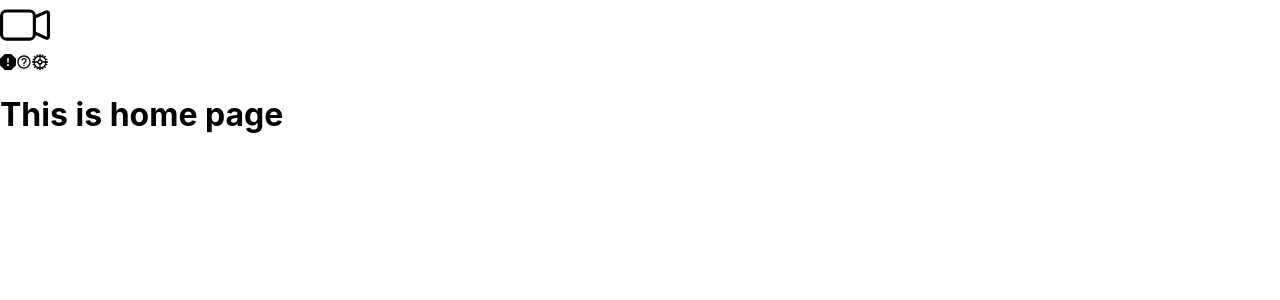
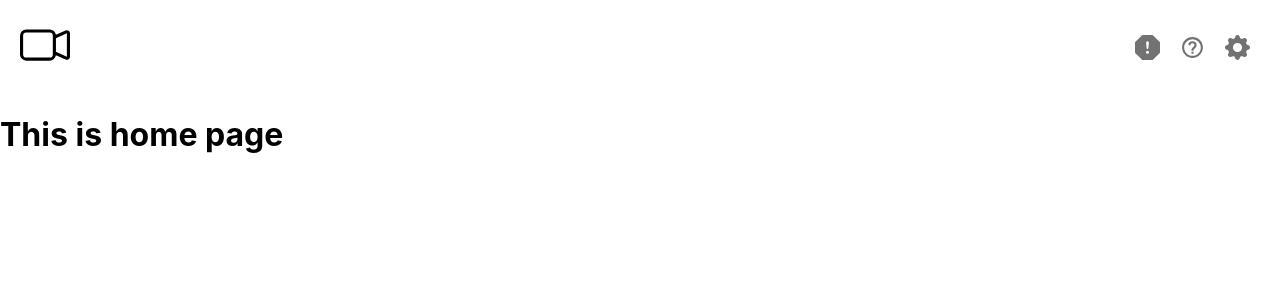
Before and after one commit to muhammad-jiku/jikmunn-video-chat-app-client, a React (Create React App) app: page / in a window 1280 px wide. Shown: the top 300 px of the page. Built offline with nearby package versions, Linux system fonts and the light colour scheme.

Commit message:
header section is added

```diff
--- a/src/Components/Shared/Header/Header.jsx
+++ b/src/Components/Shared/Header/Header.jsx
@@ -1,8 +1,12 @@
 import React from 'react';
 import './Header.scss';
-import { BsCameraVideo, BsFillExclamationOctagonFill } from 'react-icons/bs';
+import {
+  BsCameraVideo,
+  BsFillExclamationOctagonFill,
+  BsFillGearFill,
+} from 'react-icons/bs';
 import { BiHelpCircle } from 'react-icons/bi';
-import { GrSettingsOption } from 'react-icons/gr';
+// import { GrSettingsOption } from 'react-icons/gr';
 
 const Header = () => {
   return (
@@ -11,9 +15,9 @@ const Header = () => {
         <BsCameraVideo style={{ fontSize: '50px' }} />
       </div>
       <div className="actions">
-        <BsFillExclamationOctagonFill />
-        <BiHelpCircle />
-        <GrSettingsOption />
+        <BsFillExclamationOctagonFill className="iconBlock" />
+        <BiHelpCircle className="iconBlock" />
+        <BsFillGearFill className="iconBlock" />
       </div>
     </div>
   );
--- a/src/Components/Shared/Header/Header.scss
+++ b/src/Components/Shared/Header/Header.scss
@@ -0,0 +1,20 @@
+.header {
+  width: 100%;
+  display: flex;
+  justify-content: space-between;
+  padding: 20px;
+  box-sizing: border-box;
+  align-items: center;
+  .actions {
+    display: flex;
+    justify-content: space-around;
+    align-items: center;
+    .iconBlock {
+      color: rgb(114, 114, 114);
+      font-size: 45px;
+      padding: 10px;
+      box-sizing: border-box;
+      cursor: pointer;
+    }
+  }
+}
```
